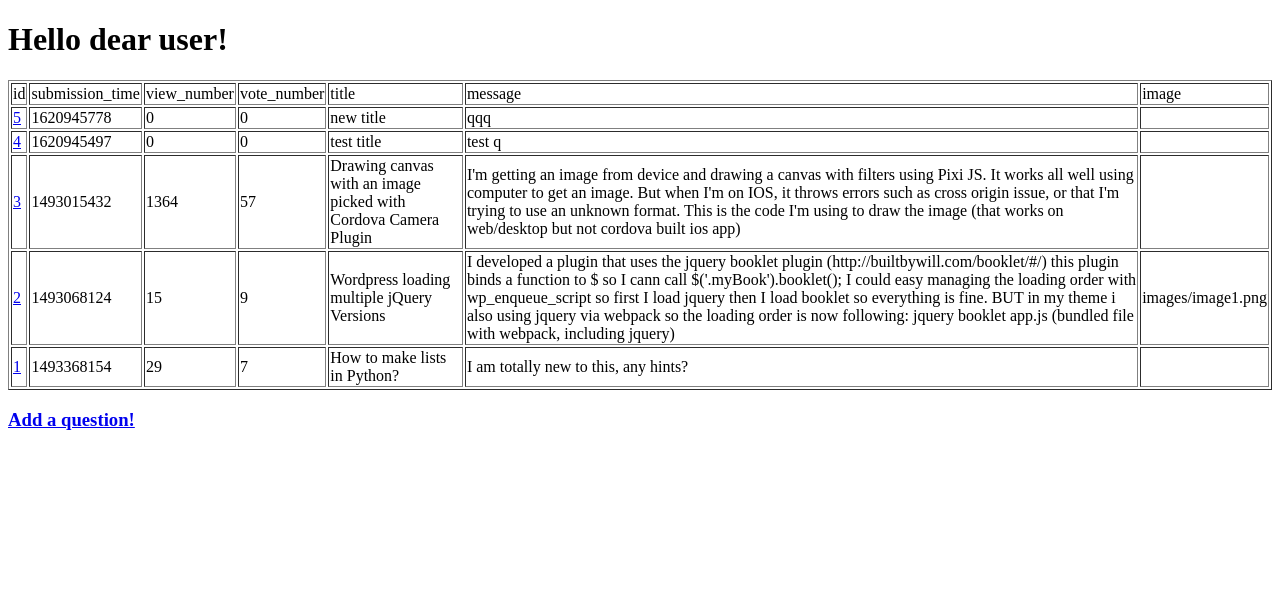
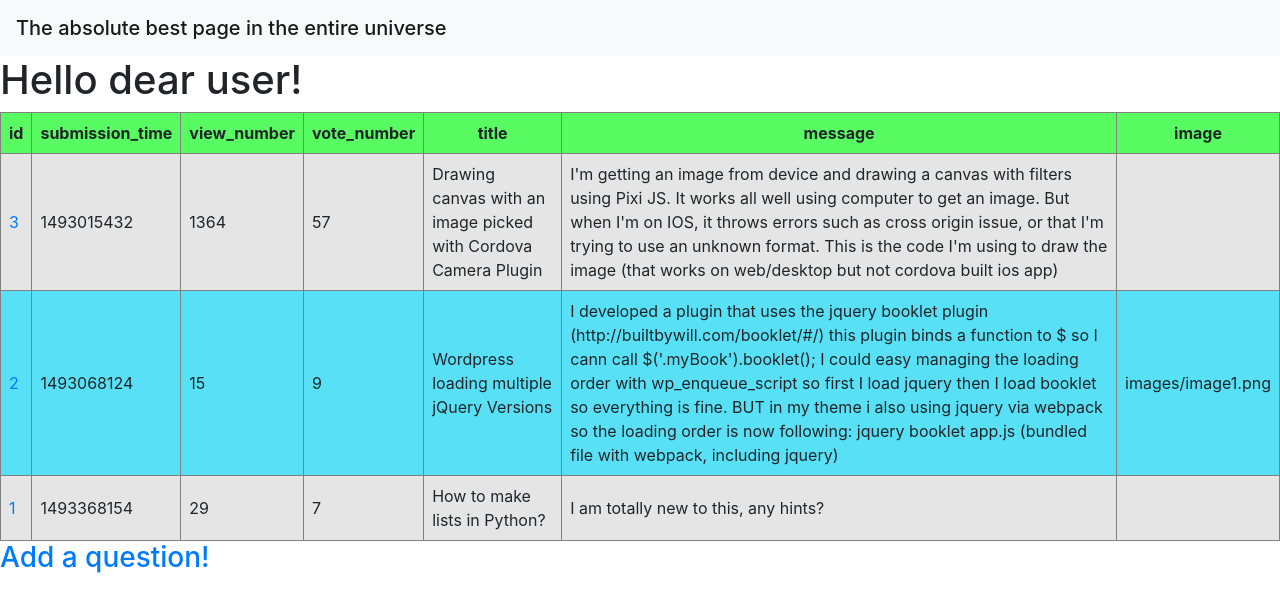
Before and after one commit to damianTrybuszek/Ask-Mate, a Flask app: page /list in a window 1280 px wide. Shown: the top 612 px of the page. Run offline with Flask 2, Linux system fonts and the light colour scheme; some libraries are stand-ins or nearby versions.

Commit message:
Added the styles.css file. Added Bootstrap to project. Base.html added and all html files adjusted.

```diff
--- a/sample_data/answer.csv
+++ b/sample_data/answer.csv
@@ -1,3 +1,4 @@
 id,submission_time,vote_number,question_id,message,image
 1,1493398154,4,1,"You need to use brackets: my_list = []",
 2,1493088154,35,1,"Look it up in the Python docs",
+3,1621116912,0,2,This is just a test answer,
--- a/sample_data/question.csv
+++ b/sample_data/question.csv
@@ -12,6 +12,3 @@ app.js (bundled file with webpack, including jquery)","images/image1.png"
 3,1493015432,1364,57,"Drawing canvas with an image picked with Cordova Camera Plugin","I'm getting an image from device and drawing a canvas with filters using Pixi JS. It works all well using computer to get an image. But when I'm on IOS, it throws errors such as cross origin issue, or that I'm trying to use an unknown format.
 
 This is the code I'm using to draw the image (that works on web/desktop but not cordova built ios app)",
-4,1620945497,0,0,test title,test q,
-
-5,1620945778,0,0,new title,qqq,
--- a/server.py
+++ b/server.py
@@ -6,12 +6,17 @@ app = Flask(__name__)
 
 @app.route("/")
 def hello():
-    return render_template('main_page.html')
+    return render_template('index.html')
 
-@app.route("/list")
+@app.route("/list", methods=["POST", "GET"])
 def list():
     question_list = data_handling.get_questions()
     headers = data_handling.get_headers_questions()
+    direction = "asc"
+    if request.method == "POST":
+        header = request.form
+        util.sort_table(header, direction, question_list)
+
     return render_template("list.html", question_list=question_list, headers=headers)
 
 
--- /dev/null
+++ b/static/styles.css
@@ -0,0 +1,20 @@
+.table__sortable {
+    border-spacing: 0;
+    background-color: #58E1F6;
+}
+
+.table__header {
+    background-color: #58FC62;
+}
+
+.table__row:nth-child(even) {
+    background-color: #e5e5e5;
+}
+
+.table__header {
+    text-align: center;
+}
+
+.table__cell {
+    padding: 8px;
+}
--- /dev/null
+++ b/templates/base.html
@@ -0,0 +1,19 @@
+<!DOCTYPE html>
+<html lang="en">
+<head>
+    <meta charset="UTF-8">
+    <title>{% block title %} {% endblock %}</title>
+</head>
+<body>
+    <link rel="stylesheet" href="https://stackpath.bootstrapcdn.com/bootstrap/4.3.1/css/bootstrap.min.css" integrity="sha384-ggOyR0iXCbMQv3Xipma34MD+dH/1fQ784/j6cY/iJTQUOhcWr7x9JvoRxT2MZw1T" crossorigin="anonymous">
+    <nav class="navbar navbar-light bg-light">
+      <span class="navbar-brand mb-0 h1">The absolute best page in the entire universe</span>
+    </nav>
+    {% block content %}
+    {% endblock %}
+
+    <script src="https://code.jquery.com/jquery-3.3.1.slim.min.js" integrity="sha384-q8i/X+965DzO0rT7abK41JStQIAqVgRVzpbzo5smXKp4YfRvH+8abtTE1Pi6jizo" crossorigin="anonymous"></script>
+    <script src="https://cdnjs.cloudflare.com/ajax/libs/popper.js/1.14.7/umd/popper.min.js" integrity="sha384-UO2eT0CpHqdSJQ6hJty5KVphtPhzWj9WO1clHTMGa3JDZwrnQq4sF86dIHNDz0W1" crossorigin="anonymous"></script>
+    <script src="https://stackpath.bootstrapcdn.com/bootstrap/4.3.1/js/bootstrap.min.js" integrity="sha384-JjSmVgyd0p3pXB1rRibZUAYoIIy6OrQ6VrjIEaFf/nJGzIxFDsf4x0xIM+B07jRM" crossorigin="anonymous"></script>
+</body>
+</html>
--- a/templates/list.html
+++ b/templates/list.html
@@ -1,31 +1,43 @@
 <!DOCTYPE html>
+
+{% extends "base.html" %}
+{% block title %} List questions {% endblock %}
+
+{% block content %}
+
 <html lang="en">
 <head>
     <meta charset="UTF-8">
     <title>List questions</title>
+    <link rel="stylesheet" href="/static/styles.css"/>
 </head>
 <body>
     <h1>Hello dear user!</h1>
-<table border="1px">
-    <tr>
+<table border="1px" class="table__sortable">
+    <tr class="table__header">
         {% for element in headers %}
-            <td>{{ element }}</td>
+        <th class="table__cell">
+            {{ element }}
+        </th>
         {% endfor %}
     </tr>
 
         {% for element in question_list[::-1] %}
-    <tr>
+    <tr class="table__row">
             {% for key in element %}
-         {% if key == "id" %}
-                    <td><a href="/question/{{ element[key] }}">{{ element[key] }}</a></td>
+                {% if key == "id" %}
+                    <td class="table__cell"><a href="/question/{{ element[key] }}">{{ element[key] }}</a></td>
                 {% else %}
-                    <td>{{ element[key] }}</td>
+                    <td class="table__cell">{{ element[key] }}</td>
                 {% endif %}
             {% endfor %}
     </tr>
         {% endfor %}
 
 </table>
+
 <a href="/add_question"><h3>Add a question!</h3></a>
+
 </body>
 </html>
+{% endblock %}
```
Also changed, not shown: templates/add_question.html (+7 -1 lines), templates/display.html (+8 -1 lines), templates/index.html (renamed from templates/main_page.html, +7 -1 lines), templates/post_an_answer.html (+9 -1 lines), util.py (+32 -0 lines).
